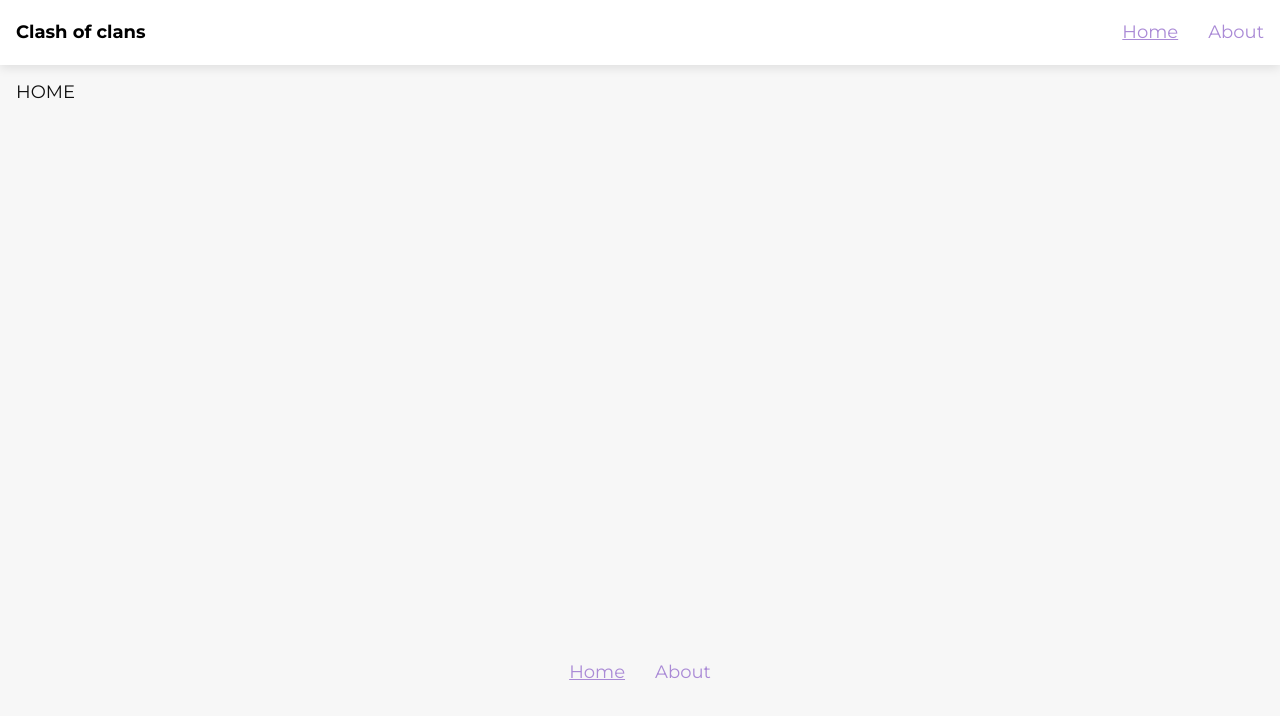
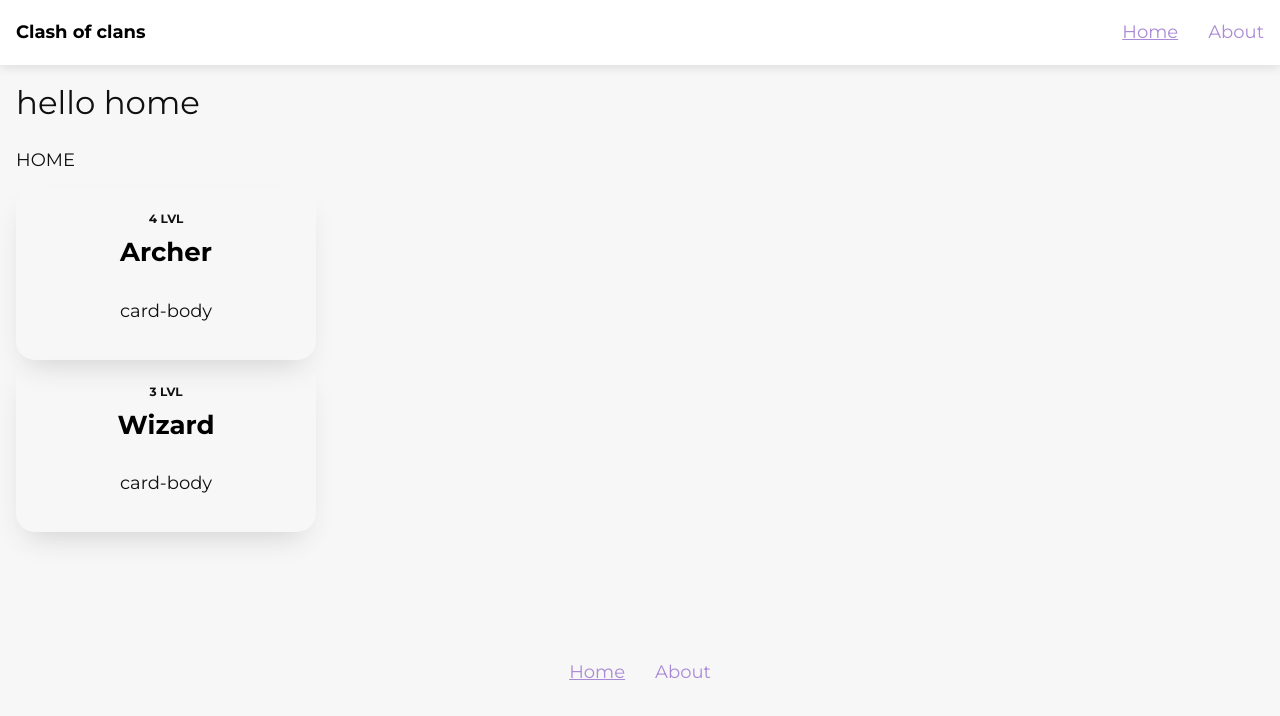
Before and after one commit to gurym9so/vue3-clash-of-clans, a Vue app: page / in a window 1280 px wide. Shown: the top 716 px of the page. Built offline with nearby package versions, Linux system fonts and the light colour scheme.

Commit message:
create a card and simple character

```diff
--- /dev/null
+++ b/src/components/UI/Card.vue
@@ -0,0 +1,22 @@
+<template>
+  <div class="card">
+    <span class="card-name">{{ name }}</span>
+    <span class="card-title">{{ title }}</span>
+    <div class="card-body">card-body</div>
+  </div>
+</template>
+
+<script>
+export default {
+  props: {
+    name: {
+      type: String,
+      required: true,
+    },
+    title: {
+      type: String,
+      required: true,
+    },
+  },
+};
+</script>
--- a/src/pages/home.vue
+++ b/src/pages/home.vue
@@ -1,3 +1,35 @@
 <template>
-  <p>HOME</p>
+  <div class="md-body">
+    <h1>hello home</h1>
+    <p>HOME</p>
+    <div class="card__wrapper" v-for="item in items" :key="item.id">
+      <Card :name="`${item.lvl} lvl`" :title="item.title" />
+    </div>
+  </div>
 </template>
+
+<script>
+import Card from "@/components/UI/Card";
+
+export default {
+  components: { Card },
+  data() {
+    return {
+      items: [
+        {
+          id: 1,
+          title: "Archer",
+          description: "archer archer archer archer",
+          lvl: 4,
+        },
+        {
+          id: 2,
+          title: "Wizard",
+          description: "wizard wizard wizard wizard",
+          lvl: 3,
+        },
+      ],
+    };
+  },
+};
+</script>
```
